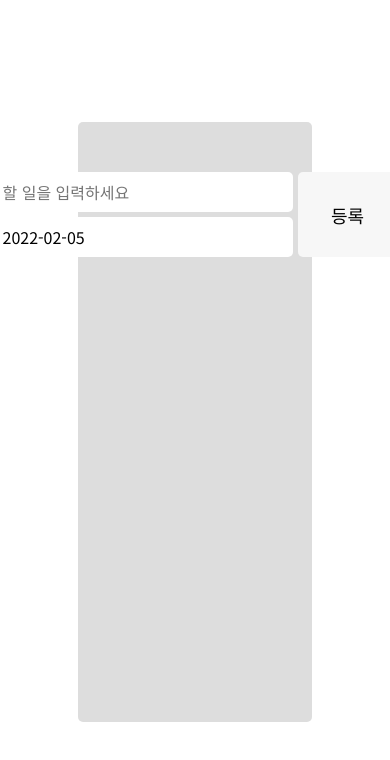
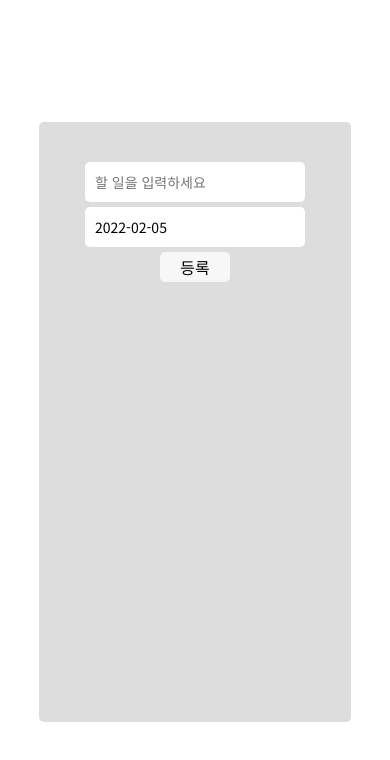
Before and after one commit to suyeon-hong/todolist_ts, a React (Create React App) app: page / in a window 390 px wide. Shown: the top 760 px of the page. Built offline with nearby package versions, Linux system fonts and the light colour scheme.

Commit message:
:lipstick: UI: 모바일 스타일 적용

```diff
--- a/src/App.css
+++ b/src/App.css
@@ -76,7 +76,7 @@ input {
 }
 
 .userInput .addBtn:hover {
-	background: #fff;
+	background: #ccc;
 }
 
 .todolistContainer {
@@ -106,11 +106,13 @@ input {
 .todolistContainer span {
 	height: 100%;
 	padding: 10px 20px;
+	font-size: 16px;
 }
 
 .todolistContainer span:last-of-type {
 	min-width: 144px;
 	color: #555;
+	font-size: 14px;
 }
 
 .todolistContainer .deleteBtn {
@@ -127,3 +129,41 @@ input {
 	color: tomato;
 	transform: translateY(-50%) scale(1.1);
 }
+
+@media screen and (max-width: 768px) {
+	.todoContainer {
+		width: 80vw;
+	}
+	.userInput {
+		flex-direction: column;
+		align-items: center;
+		width: 80%;
+	}
+
+	.userInput .addBtn {
+		margin: 0;
+		width: 70px;
+		height: 30px;
+		font-size: 16px;
+	}
+
+	input {
+		width: 100%;
+		font-size: 14px;
+	}
+
+	.todolistContainer li {
+		flex-direction: column;
+		padding: 10px 30px 10px 0;
+	}
+
+	.todolistContainer span {
+		width: 100%;
+		padding: 0 10px;
+		font-size: 14px;
+	}
+
+	.todolistContainer span:last-of-type {
+		font-size: 12px;
+	}
+}
```
